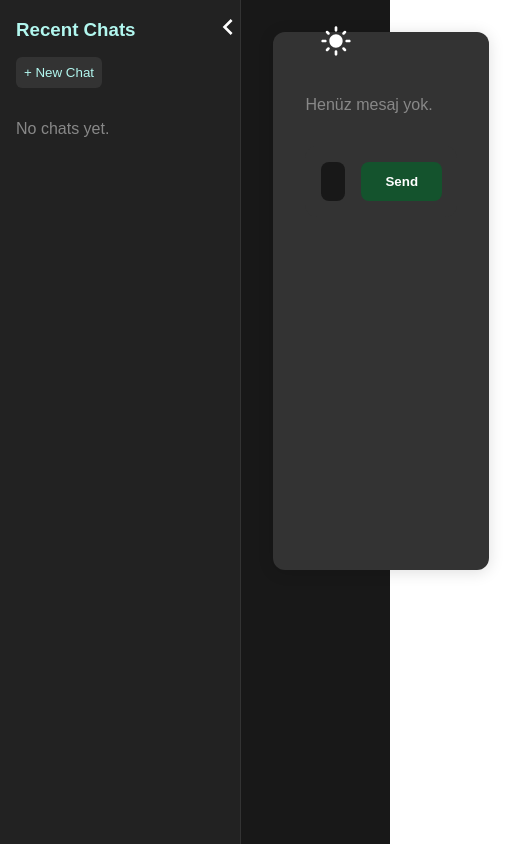
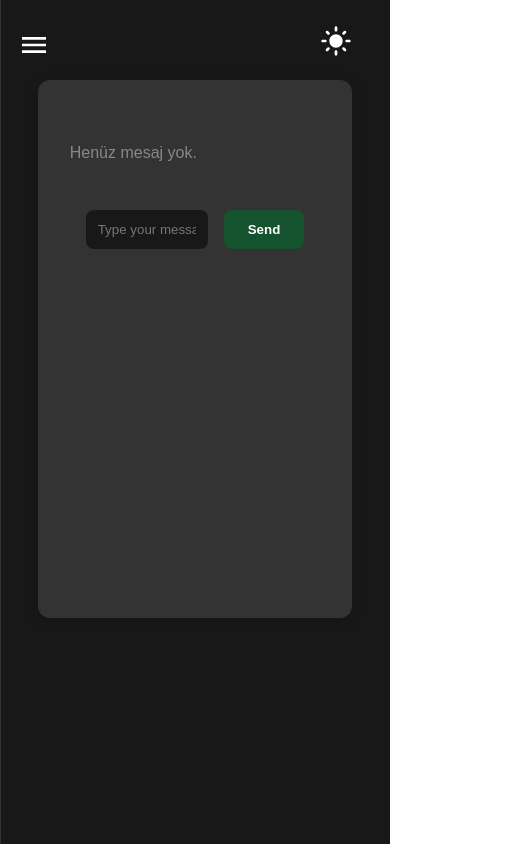
Before and after one commit to zeyygt/RAGchatbot, a React (Create React App) app in the folder gemini-chat/: page / in a window 390 px wide. Shown: the whole page, 522 px wide, since content can reach past the window. Built offline with nearby package versions, Linux system fonts and the light colour scheme.

Commit message:
mobile-size sidebar

```diff
--- a/gemini-chat/src/chat.js
+++ b/gemini-chat/src/chat.js
@@ -1,9 +1,11 @@
-import React, { useState } from "react";
+import React, { useState, useEffect } from "react";
 import {
   MdDarkMode,
   MdLightMode,
   MdChevronLeft,
   MdChevronRight,
+  MdClose,
+  MdMenu,
 } from "react-icons/md";
 
 function Chat() {
@@ -13,6 +15,24 @@ function Chat() {
   const [activeChatIdx, setActiveChatIdx] = useState(0);
   const [showSidebar, setShowSidebar] = useState(true);
   const [darkMode, setDarkMode] = useState(true);
+  const [isMobile, setIsMobile] = useState(false);
+
+  // Check screen size and set mobile state
+  useEffect(() => {
+    const checkScreenSize = () => {
+      const mobile = window.innerWidth <= 768;
+      setIsMobile(mobile);
+      if (mobile) {
+        setShowSidebar(false); // Hide sidebar on mobile by default
+      } else {
+        setShowSidebar(true); // Show sidebar on desktop by default
+      }
+    };
+
+    checkScreenSize();
+    window.addEventListener("resize", checkScreenSize);
+    return () => window.removeEventListener("resize", checkScreenSize);
+  }, []);
 
   // Yeni sohbet başlat
   const startNewChat = () => {
@@ -99,6 +119,22 @@ function Chat() {
         transition: "background 0.3s, color 0.3s",
       }}
     >
+      {/* Mobile overlay when sidebar is open */}
+      {isMobile && showSidebar && (
+        <div
+          style={{
+            position: "fixed",
+            top: 0,
+            left: 0,
+            right: 0,
+            bottom: 0,
+            background: "rgba(0, 0, 0, 0.5)",
+            zIndex: 9,
+          }}
+          onClick={() => setShowSidebar(false)}
+        />
+      )}
+
       {/* Sağ üstte dark/light mode ikonu */}
       <div style={{ position: "absolute", top: 24, right: 32, zIndex: 10 }}>
         <button
@@ -127,12 +163,16 @@ function Chat() {
           width: showSidebar ? "240px" : "0",
           background: theme.sidebarBg,
           borderRight: `1px solid ${darkMode ? "#333" : "#ccc"}`,
-          position: "relative",
+          position: isMobile ? "fixed" : "relative",
+          top: isMobile ? 0 : "auto",
+          left: isMobile ? 0 : "auto",
+          height: isMobile ? "100vh" : "auto",
+          zIndex: isMobile ? 10 : "auto",
           transition: "width 0.3s ease-in-out",
           display: "flex",
           flexDirection: "column",
-          overflow: "hidden", // Prevent overflow when collapsed
-          flexShrink: 0, // Prevent shrinking
+          overflow: "hidden",
+          flexShrink: 0,
         }}
       >
         {/* Content wrapper with fixed width */}
@@ -152,8 +192,8 @@ function Chat() {
           <div
             style={{
               position: "absolute",
-              top: 10,
-              right: -10,
+              top: 28,
+              right: 5,
               zIndex: 10,
             }}
           >
@@ -170,7 +210,11 @@ function Chat() {
               }}
               title="Hide Chats"
             >
+              {isMobile ? (
+                <MdClose style={{ color: darkMode ? "#fff" : "#000" }} />
+              ) : (
                 <MdChevronLeft style={{ color: darkMode ? "#fff" : "#000" }} />
+              )}
             </button>
           </div>
           <h3 style={{ marginBottom: "1rem", color: theme.accent }}>
@@ -222,8 +266,17 @@ function Chat() {
       </div>
 
       {/* Sol üstte sidebar açma okunu sadece kapalıyken göster */}
-      {!showSidebar && (
-        <div style={{ position: "absolute", top: 28, left: 12, zIndex: 10 }}>
+      <div
+        style={{
+          position: "absolute",
+          top: 28,
+          left: 12,
+          zIndex: 10,
+          opacity: showSidebar ? 0 : 1,
+          transition: "opacity 0.3s ease-in-out",
+          pointerEvents: showSidebar ? "none" : "auto",
+        }}
+      >
         <button
           onClick={() => setShowSidebar(true)}
           style={{
@@ -236,10 +289,13 @@ function Chat() {
           }}
           title="Show Chats"
         >
+          {isMobile ? (
+            <MdMenu style={{ color: darkMode ? "#fff" : "#000" }} />
+          ) : (
             <MdChevronRight style={{ color: darkMode ? "#fff" : "#000" }} />
+          )}
         </button>
       </div>
-      )}
 
       {/* Sağ: Chat Alanı */}
       <div
@@ -250,7 +306,9 @@ function Chat() {
           alignItems: "center",
           position: "relative",
           justifyContent: "flex-start",
-          padding: "2rem",
+          padding: isMobile ? "1rem" : "2rem",
+          marginTop: isMobile ? "4rem" : "0",
+          marginLeft: isMobile && showSidebar ? 0 : 0, // No margin shift on mobile
         }}
       >
         <div
```
Lines whose indentation alone changed are shown as unchanged.
